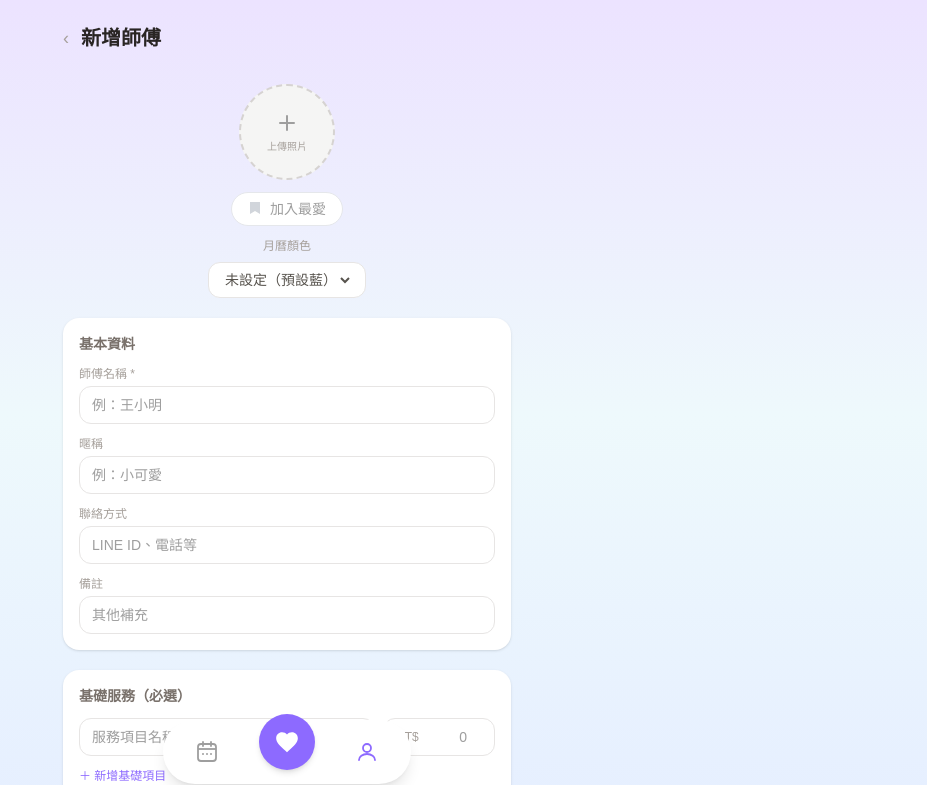
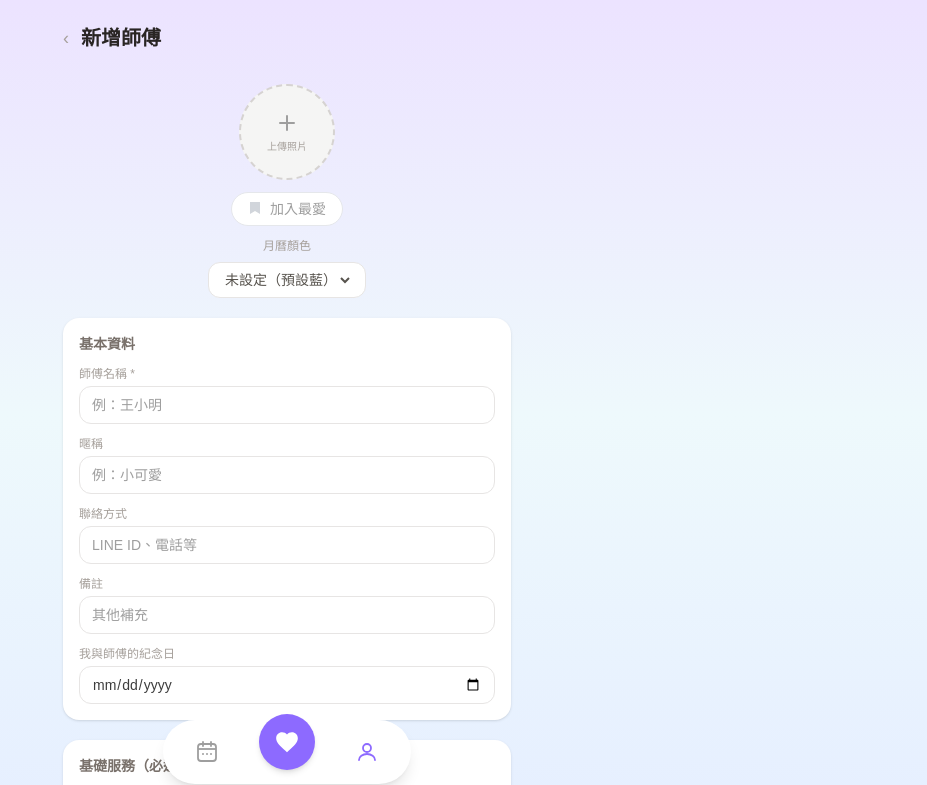
Before and after one commit to lauracheng0609/secret-hour, a Next.js app: page /therapists/new in a window 1280 px wide. Shown: the top 785 px of the page, without its empty margins (353-1280 px from the left). Built offline with nearby package versions, Linux system fonts and the light colour scheme.

Commit message:
feat: anniversary date field with days-since counter on therapist form

```diff
--- a/src/components/TherapistForm.tsx
+++ b/src/components/TherapistForm.tsx
@@ -95,6 +95,7 @@ export default function TherapistForm({ initial, onDirtyChange }: Props) {
   const [avatar, setAvatar] = useState<string | undefined>(initial?.avatar);
   const [isFavorite, setIsFavorite] = useState(initial?.isFavorite ?? false);
   const [calendarColor, setCalendarColor] = useState(initial?.calendarColor ?? "");
+  const [anniversaryDate, setAnniversaryDate] = useState(initial?.anniversaryDate ?? "");
   const [depositAmount, setDepositAmount] = useState(initial?.depositAmount ?? 0);
   const [feeItems, setFeeItems] = useState<FeeItem[]>(
     initial?.feeItems.map((fi) => ({ ...fi, type: fi.type ?? (fi.isBase ? "base" : "addon") })) ??
@@ -137,6 +138,7 @@ export default function TherapistForm({ initial, onDirtyChange }: Props) {
       avatar,
       isFavorite,
       calendarColor: calendarColor || undefined,
+      anniversaryDate: anniversaryDate || undefined,
       depositAmount,
       feeItems: feeItems.filter((fi) => fi.label.trim()),
       createdAt: initial?.createdAt ?? new Date().toISOString(),
@@ -253,6 +255,23 @@ export default function TherapistForm({ initial, onDirtyChange }: Props) {
             className="w-full border border-stone-200 rounded-xl px-3 py-2 text-sm focus:outline-none focus:border-[#8D6AFF]"
           />
         </div>
+        <div>
+          <label className="text-xs text-stone-400 mb-1 block">我與師傅的紀念日</label>
+          <input
+            type="date"
+            value={anniversaryDate}
+            onChange={(e) => { markDirty(); setAnniversaryDate(e.target.value); }}
+            className="w-full border border-stone-200 rounded-xl px-3 py-2 text-sm focus:outline-none focus:border-[#8D6AFF]"
+          />
+          {anniversaryDate && (() => {
+            const days = Math.floor((Date.now() - new Date(anniversaryDate).getTime()) / (1000 * 60 * 60 * 24));
+            return days >= 0 ? (
+              <p className="text-xs mt-1.5 font-medium" style={{ color: "#8D6AFF" }}>
+                我與這個師傅已經相遇 {days} 天 ♥
+              </p>
+            ) : null;
+          })()}
+        </div>
       </section>
 
       {/* Base fee */}
--- a/src/lib/types.ts
+++ b/src/lib/types.ts
@@ -19,6 +19,7 @@ export interface Therapist {
   isFavorite?: boolean;
   calendarColor?: string;
   memo?: string;
+  anniversaryDate?: string;
   feeItems: FeeItem[];
   depositAmount: number;
   createdAt: string;
```
